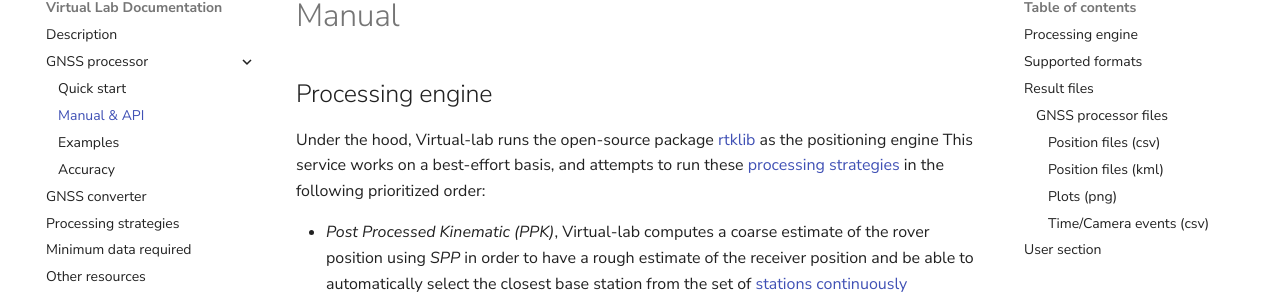
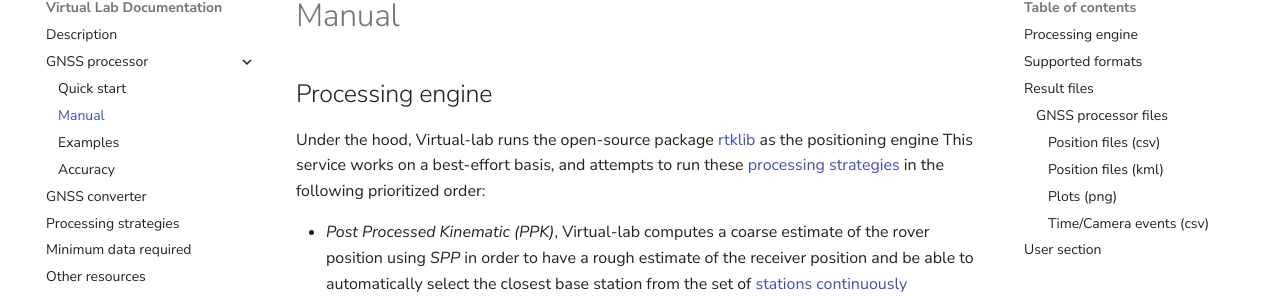
Before and after one commit to rokubun/ursula-docs, an MkDocs documentation site: the page built from docs/manual.md, in a window 1280 px wide. Shown: the part 139-435 px from the top of the page. Built offline with MkDocs 1.6.1 and Material for MkDocs 9.7.7, drawn with Linux system fonts in a browser that asks for light colours; some web fonts are replaced; comment, search, counter and statistics services are not loaded.

```diff
--- a/mkdocs.yml
+++ b/mkdocs.yml
@@ -18,7 +18,7 @@ nav:
   - 'Description': index.md
   - 'GNSS processor':
     - 'Quick start': quickstart.md
-    - 'Manual & API': manual.md
+    - 'Manual': manual.md
     - 'Examples': examples.md
     - 'Accuracy': accuracy.md
   - 'GNSS converter': converter.md
```
